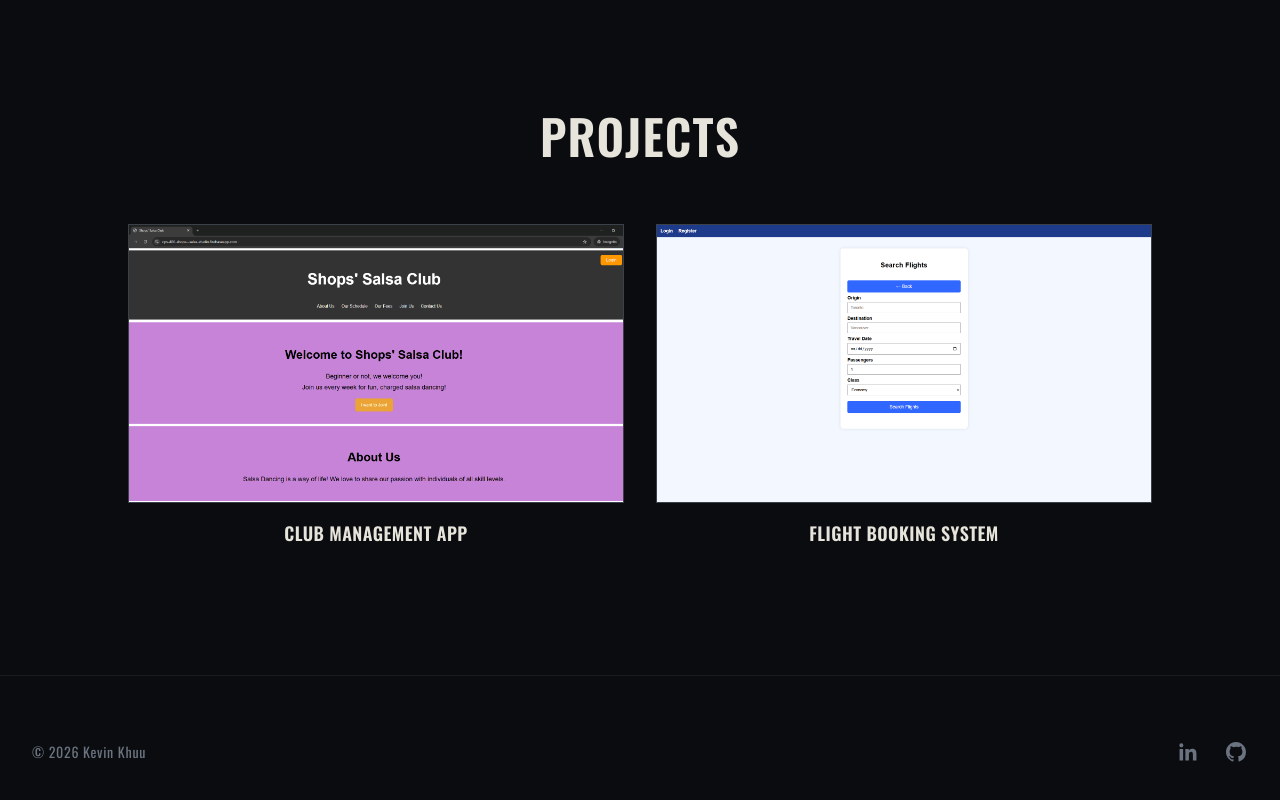
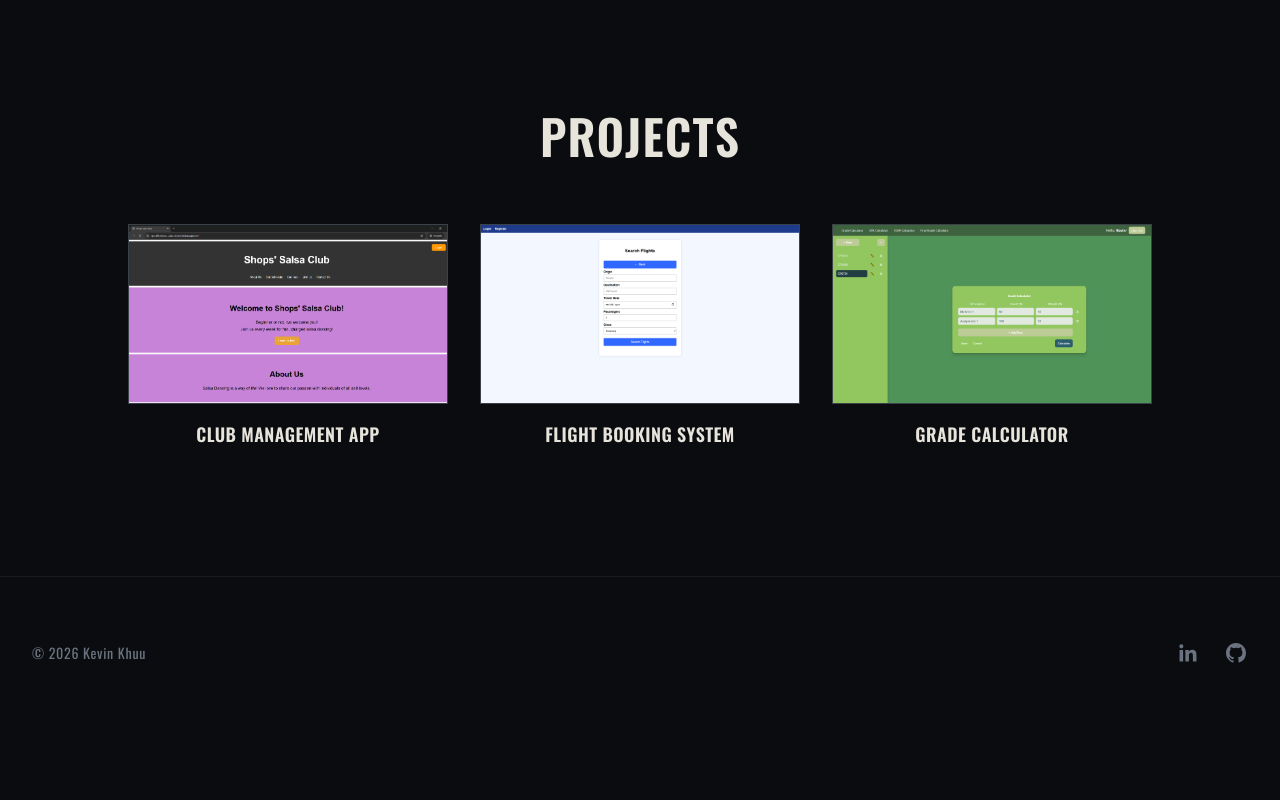
Before and after one commit to KevinKhuu27/personal_website, an Angular app: page / in a window 1280 px wide. Shown: the part 1504-2304 px from the top of the page. After the commit the page ends 2233 px from the top, so only its background shows below. Built offline with nearby package versions, Linux system fonts and the light colour scheme.

Commit message:
Added grade calculator to projects section

```diff
--- a/src/app/sections/projects/projects.html
+++ b/src/app/sections/projects/projects.html
@@ -7,7 +7,7 @@
       Projects
     </h2>
 
-    <div class="grid grid-cols-1 gap-8 sm:grid-cols-2">
+    <div class="grid grid-cols-1 gap-8 sm:grid-cols-3">
       @for (project of projects; track project.title) {
       <button (click)="openProject(project)" (mouseenter)="onCardEnter($event)" (mouseleave)="onCardLeave($event)"
         class="group flex flex-col items-center gap-4 text-center">
--- a/src/app/sections/projects/projects.ts
+++ b/src/app/sections/projects/projects.ts
@@ -33,10 +33,19 @@ export class Projects {
     {
       title: 'Flight Booking System',
       imageUrl: '/flightbookingsystem.PNG',
-      description: 'A full-stack flight booking app where admins add flights, users search and pick seats via a seat map, and confirm bookings by submitting their info.',
+      description: 'A flight booking app where admins add flights, users search and pick seats via a seat map, and confirm bookings by submitting their info.',
       tech: ['Java', 'Spring Boot', 'React', 'AWS'],
       demoUrl: 'http://f2025-cps731-group5.duckdns.org/',
       repoUrl: 'https://github.com/longrict/cps731'
+    },
+    {
+      title: 'Grade Calculator',
+      imageUrl: '/gradecalculator.PNG',
+      gifUrl: '/gradecalculator.gif',
+      description: 'A full-stack application for tracking assignments, managing courses, and calculating grades.',
+      tech: ['Java', 'Spring Boot', 'React', 'Supabase'],
+      demoUrl: 'https://kevinkhuu27-gradecalculator.vercel.app/',
+      repoUrl: 'https://github.com/KevinKhuu27/azure'
     }
   ];
 
```
Also changed, not shown: public/gradecalculator.PNG (added), public/gradecalculator.gif (added).
